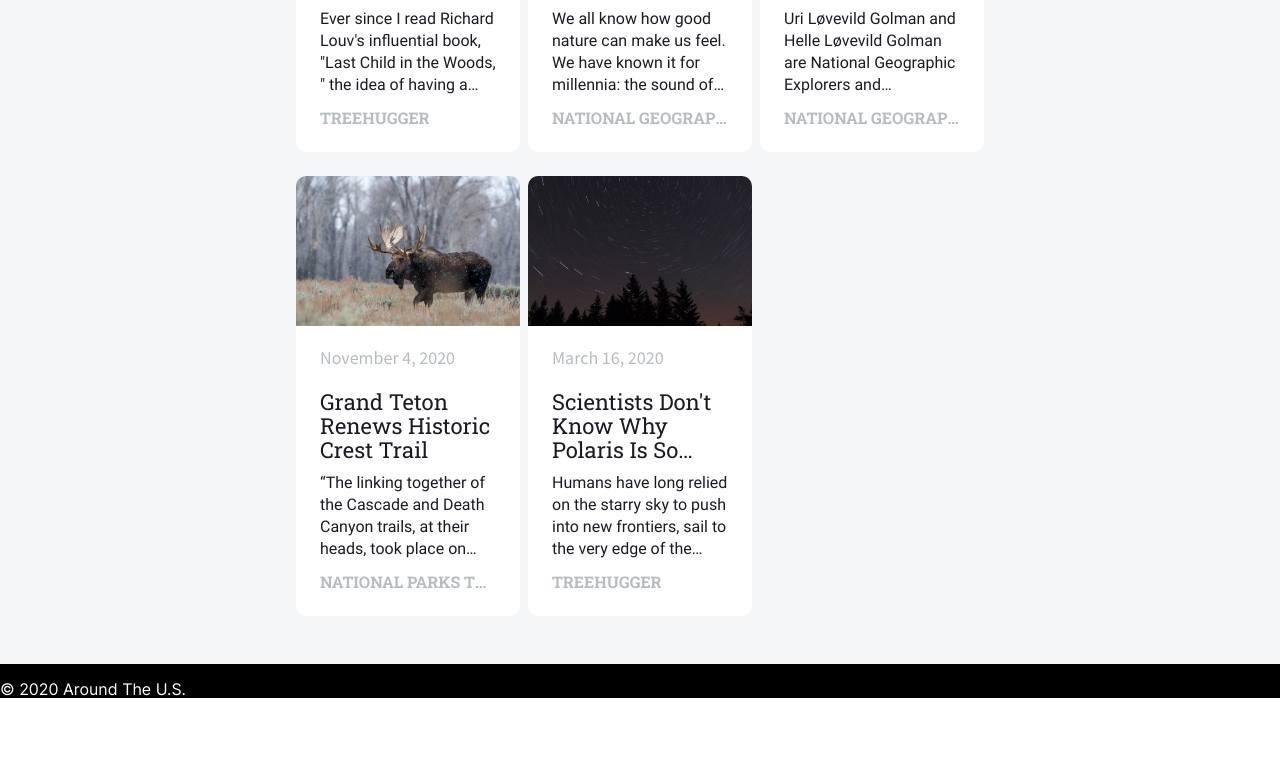
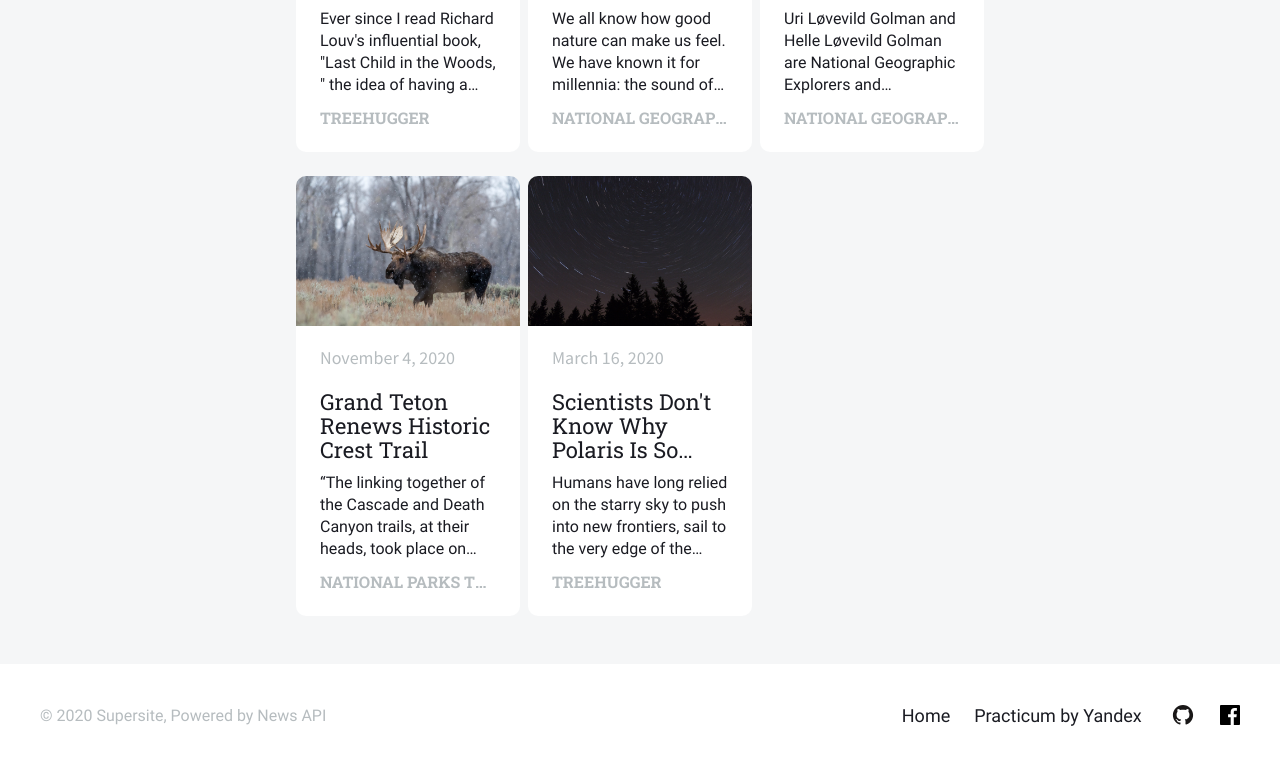
Before and after one commit to maritesmilner/news-explorer-frontend, a React (Create React App) app: page /saved-news in a window 1280 px wide. Shown: the part 736-1500 px from the top of the page. Before the commit the page ends 1450 px from the top, so only its background shows below. Built offline with nearby package versions, Linux system fonts and the light colour scheme.

Commit message:
feat: added footer.

```diff
--- a/src/components/Footer/Footer.css
+++ b/src/components/Footer/Footer.css
@@ -0,0 +1,128 @@
+.footer {
+  width: 100%;
+  background-color: #FFFFFF;
+  padding: 20px 16px;
+  display: flex;
+  justify-content: space-between;
+  align-items: center;
+  box-sizing: border-box;
+  flex-direction: column-reverse;
+}
+@media screen and (min-width: 768px) {
+  .footer {
+    flex-direction: row;
+    padding: 24px 40px;
+  }
+}
+@media screen and (min-width: 1440px) {
+  .footer {
+    flex-direction: row;
+    padding: 32px 104px;
+  }
+}
+
+.footer__copyright {
+  width: 288px;
+  font-family: Roboto;
+  font-weight: normal;
+  font-size: 16px;
+  line-height: 22px;
+  color: #B6BCBF;
+}
+@media screen and (min-width: 768px) {
+  .footer__copyright {
+    width: 300px;
+  }
+}
+@media screen and (min-width: 1440px) {
+  .footer__copyright {
+    width: 433px;
+  }
+}
+
+.footer__menu {
+  display: flex;
+  flex-direction: row;
+}
+
+.footer__links {
+  display: flex;
+  align-items: left;
+  margin: 0;
+  padding: 0;
+  list-style: none;
+  color: #1A1B22;
+  font-family: Roboto;
+  font-style: normal;
+  font-weight: normal;
+  font-size: 18px;
+  line-height: 48px;
+  flex-direction: column;
+}
+@media screen and (min-width: 768px) {
+  .footer__links {
+    line-height: 24px;
+    flex-direction: row;
+    align-items: center;
+  }
+}
+
+.footer__link {
+  display: inline-block;
+  color: #1A1B22;
+  text-decoration: none;
+  text-align: left;
+}
+@media screen and (min-width: 768px) {
+  .footer__link  {
+    text-align: center;
+  }
+}
+.footer__link_home{
+  width: 200px;
+}
+@media screen and (min-width: 768px) {
+  .footer__link_home  {
+    width: 88px;
+  }
+}
+.footer__link_practicum {
+  width: 200px;
+}
+@media screen and (min-width: 768px) {
+  .footer__link_practicum  {
+    width: 176px;
+  }
+}
+@media screen and (min-width: 1440px) {
+  .footer__link_practicum  {
+    width: 192px;
+  }
+}
+
+.footer__social {
+  list-style: none;
+  width: 68px;
+  display: flex;
+  justify-content: space-between;
+  align-items: baseline;
+  margin-left: 18px;
+  padding: 0;
+}
+@media screen and (min-width: 768px) {
+  .footer__social  {
+    margin-left: 26px;
+  }
+}
+@media screen and (min-width: 1440px) {
+  .footer__social  {
+    margin-left: 42px;
+  }
+}
+.footer__social-button {
+  width: 20px;
+  border: none;
+  margin: 0;
+  padding: 0;
+  background-color: transparent;
+}
--- a/src/components/Footer/Footer.js
+++ b/src/components/Footer/Footer.js
@@ -1,9 +1,52 @@
 import React from 'react';
+import { Link } from "react-router-dom";
+import './Footer.css';
 
 export default function Footer() {
   return (
     <footer>
-      <p className="footer">© 2020 Around The U.S.</p>
+      <div className="footer">
+        <p className="footer__copyright">© 2020 Supersite, Powered by News API</p>
+        <div className="footer__menu">
+          <ul class="footer__links">
+            <li>
+              <Link className="footer__link footer__link_home" to="/" exact={true}>Home</Link>
+            </li>
+            <li>
+              <a className="footer__link footer__link_practicum" href="https://practicum.yandex.com/" target="_tab">
+                Practicum by Yandex
+              </a>
+            </li>
+          </ul>
+          <ul className="footer__social">
+            <li>
+              <button
+                className="footer__social-button"
+                type="button"
+                aria-label="Twitter"
+                onClick=""
+              >
+                <svg width="22" height="21" viewBox="0 0 22 21" fill="none" xmlns="http://www.w3.org/2000/svg">
+                  <path fill-rule="evenodd" clip-rule="evenodd" d="M10.9998 0.89473C5.41678 0.89473 0.894531 5.42318 0.894531 11C0.894531 15.4664 3.7915 19.2505 7.80507 20.5904C8.30754 20.6834 8.49364 20.3733 8.49364 20.1003C8.49364 19.8584 8.48744 19.2256 8.48123 18.382C5.67111 18.9899 5.07559 17.0297 5.07559 17.0297C4.61654 15.8634 3.95278 15.5533 3.95278 15.5533C3.03469 14.9267 4.02102 14.9391 4.02102 14.9391C5.03217 15.0136 5.57186 15.9813 5.57186 15.9813C6.47135 17.5259 7.93534 17.0793 8.51225 16.8187C8.6053 16.1674 8.86584 15.7207 9.15119 15.4664C6.90558 15.2121 4.54831 14.3436 4.54831 10.4727C4.54831 9.36851 4.93912 8.46902 5.59047 7.76184C5.48501 7.5075 5.13762 6.47775 5.68972 5.0882C5.68972 5.0882 6.53958 4.81525 8.46882 6.12416C9.27526 5.90084 10.1375 5.78918 10.9998 5.78297C11.8559 5.78918 12.7243 5.90084 13.5308 6.12416C15.46 4.81525 16.3099 5.0882 16.3099 5.0882C16.862 6.47775 16.5146 7.5075 16.4091 7.76184C17.0543 8.46902 17.4451 9.36851 17.4451 10.4727C17.4451 14.356 15.0816 15.2059 12.8298 15.4602C13.1896 15.7704 13.5184 16.3907 13.5184 17.3336C13.5184 18.6859 13.5059 19.7715 13.5059 20.1065C13.5059 20.3795 13.6858 20.6896 14.2007 20.5904C18.2143 19.2505 21.1051 15.4664 21.1051 11.0062C21.1051 5.42318 16.5828 0.89473 10.9998 0.89473Z" fill="#191717" />
+                </svg>
+              </button>
+            </li>
+            <li>
+              <button
+                className="footer__social-button"
+                type="button"
+                aria-label="Facebook"
+                onClick=""
+              >
+                <svg width="20" height="20" viewBox="0 0 20 20" fill="none" xmlns="http://www.w3.org/2000/svg">
+                  <path d="M18.8958 0H1.10417C0.494167 0 0 0.494167 0 1.10417V18.8967C0 19.5058 0.494167 20 1.10417 20H10.6833V12.255H8.07667V9.23667H10.6833V7.01083C10.6833 4.4275 12.2608 3.02083 14.5658 3.02083C15.67 3.02083 16.6183 3.10333 16.895 3.14V5.84L15.2967 5.84083C14.0433 5.84083 13.8008 6.43667 13.8008 7.31V9.2375H16.79L16.4008 12.2558H13.8008V20H18.8975C19.5058 20 20 19.5058 20 18.8958V1.10417C20 0.494167 19.5058 0 18.8958 0V0Z" fill="black" />
+                </svg>
+              </button>
+            </li>
+          </ul>
+        </div>
+      </div>
+
     </footer>
   );
 }
--- a/src/components/Header/Header.css
+++ b/src/components/Header/Header.css
@@ -1,5 +1,4 @@
 .header {
-  width: 100%;
   max-width: 1440px;
   height: 56px;
   box-sizing: border-box;
@@ -10,7 +9,7 @@
   position: absolute;
   left: 0;
   right: 0;
-  margin: 0;
+  margin: 0, auto;
   display: flex;
   justify-content: space-between;
   align-items: center;
@@ -22,7 +21,7 @@
     padding: 0 40px;
   }
 }
-@media screen and (min-width: 1024px) {
+@media screen and (min-width: 1440px) {
   .header {
     height: 80px;
     padding: 0 104px;
@@ -57,7 +56,7 @@
   cursor: pointer;
   opacity: .6;
 }
-@media screen and (min-width: 1024px) {
+@media screen and (min-width: 1440px) {
   .header__logout {
     padding-right: 0;
   }
```
Also changed, not shown: src/components/Navigation/Navigation.css (+4 -4 lines), 2 other files (tests, documents, lock files or other folders).
